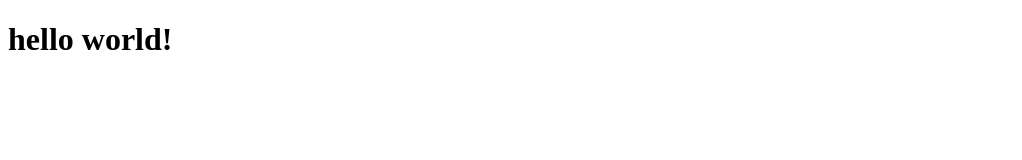
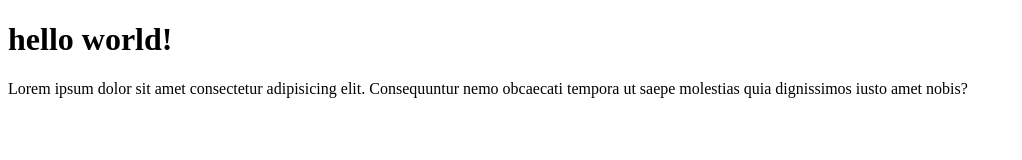
Before and after one commit to Abdallah-Nagi/hello-world, a plain HTML site: page index.html in a window 1280 px wide. Shown: the whole page, without its empty margins (0-1022 px from the left). Drawn offline with Linux system fonts and the light colour scheme.

Commit message:
Added lorem

```diff
--- a/index.html
+++ b/index.html
@@ -8,5 +8,9 @@
   </head>
   <body>
     <h1>hello world!</h1>
+    <p>
+      Lorem ipsum dolor sit amet consectetur adipisicing elit. Consequuntur nemo
+      obcaecati tempora ut saepe molestias quia dignissimos iusto amet nobis?
+    </p>
   </body>
 </html>
```
